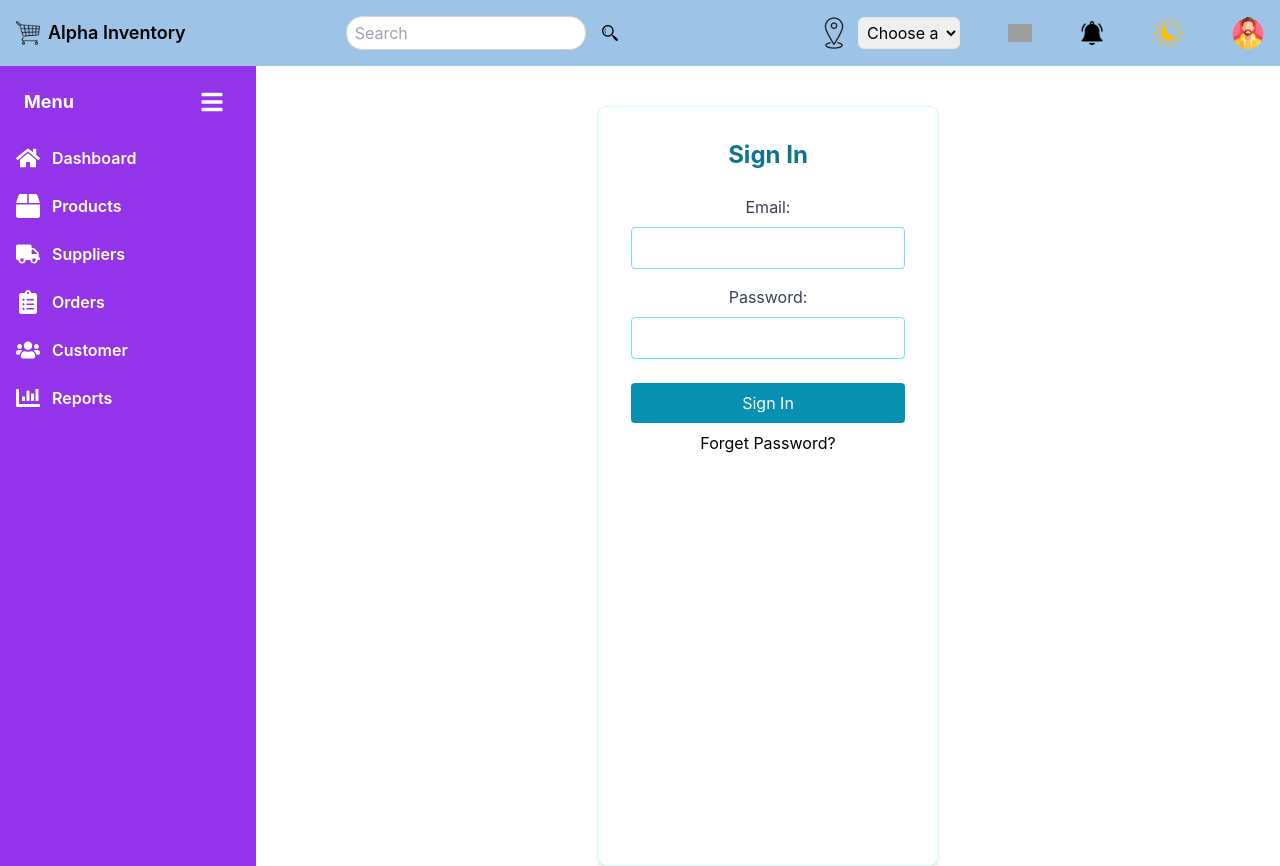
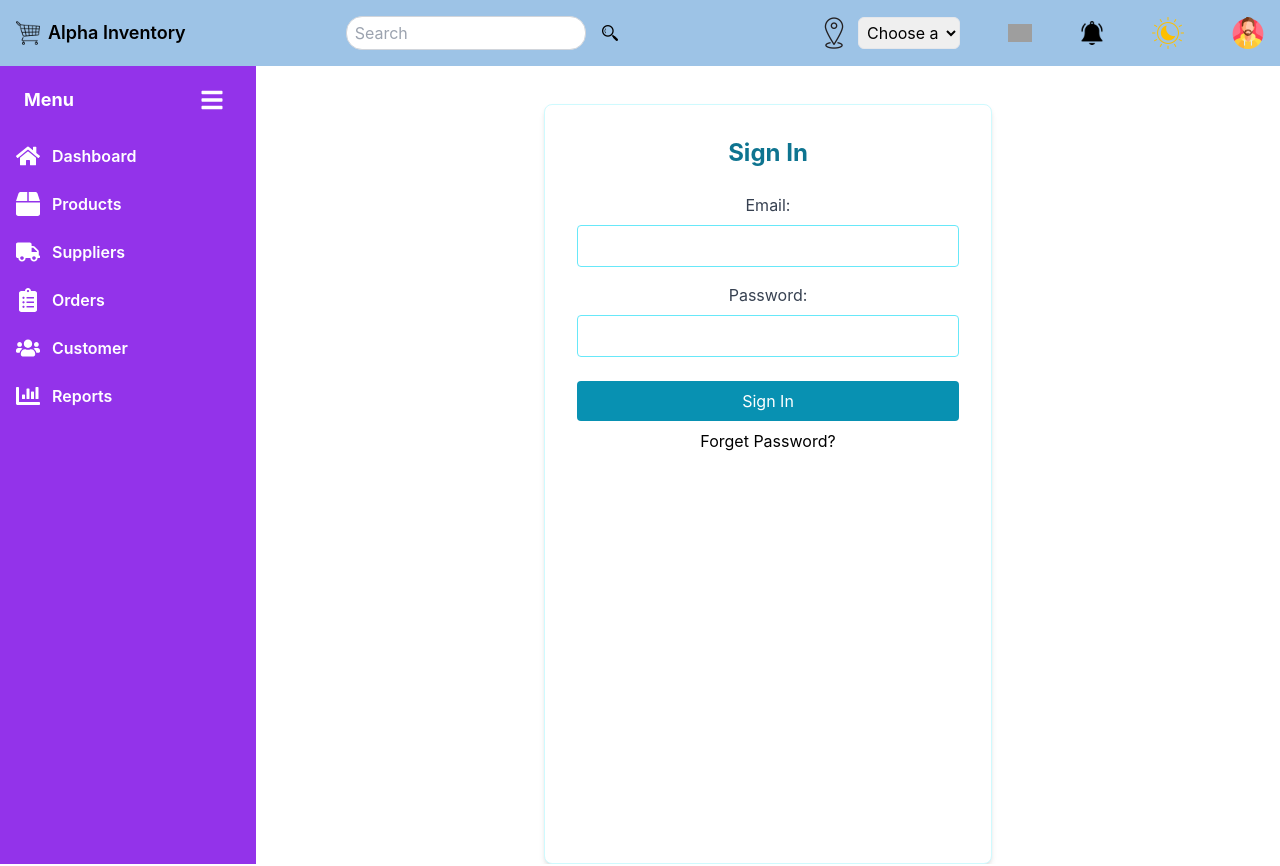
Before and after one commit to anik0103/inventory-management-system, a React (Create React App) app: page /signin in a window 1280 px wide. Built offline with nearby package versions, Linux system fonts and the light colour scheme; grey boxes are pictures that could not be loaded.

Commit message:
refactor: Update routing for Dashboard and enhance layout structure in SignIn and SignUp components

```diff
--- a/src/App.js
+++ b/src/App.js
@@ -12,7 +12,7 @@ import { createBrowserRouter, RouterProvider } from "react-router-dom";
 function App() {
   const appRouter = createBrowserRouter([
     {
-      path: "/dashboard",
+      path: "/",
       element: <Dashboard />,
     },
     {
@@ -30,9 +30,11 @@ function App() {
   ]);
   return (
     <div className="App">
+      <div className="fixed top-0 left-0 w-full z-50">
       <Navbar />
-      <div className="flex">
-        <Sidebar />
+      </div>
+      <div className="flex pt-16">
+        <Sidebar/>
         <RouterProvider router={appRouter} />
       </div>
     </div>
--- a/src/Components/Authentication/SignIn.js
+++ b/src/Components/Authentication/SignIn.js
@@ -1,6 +1,6 @@
 const SignIn = () => {
   return (
-    <div className="sign-in border border-cyan-100 rounded-lg p-8 max-w-md mx-auto mt-10 shadow-md bg-white">
+    <div className="sign-in border border-cyan-100 rounded-lg p-8 max-w-md mx-auto mt-10 shadow-md bg-white w-full">
       <h2 className="font-bold text-2xl text-center mb-6 text-cyan-700">Sign In</h2>
       <form>
         <div className="mb-4">
--- a/src/Components/Authentication/SignUp.js
+++ b/src/Components/Authentication/SignUp.js
@@ -1,6 +1,6 @@
 const SignUp = () => {
   return (
-    <div className={`flex items-center justify-center min-h-screen bg-gray-100 w-5/6 `}>
+    <div className={`flex items-center justify-center min-h-screen bg-gray-100 w-full `}>
       <div className="w-full max-w-md p-8 space-y-6 bg-white rounded shadow">
         <h2 className="text-2xl font-bold text-center text-gray-800">Sign Up</h2>
         <form className="space-y-4">
```
